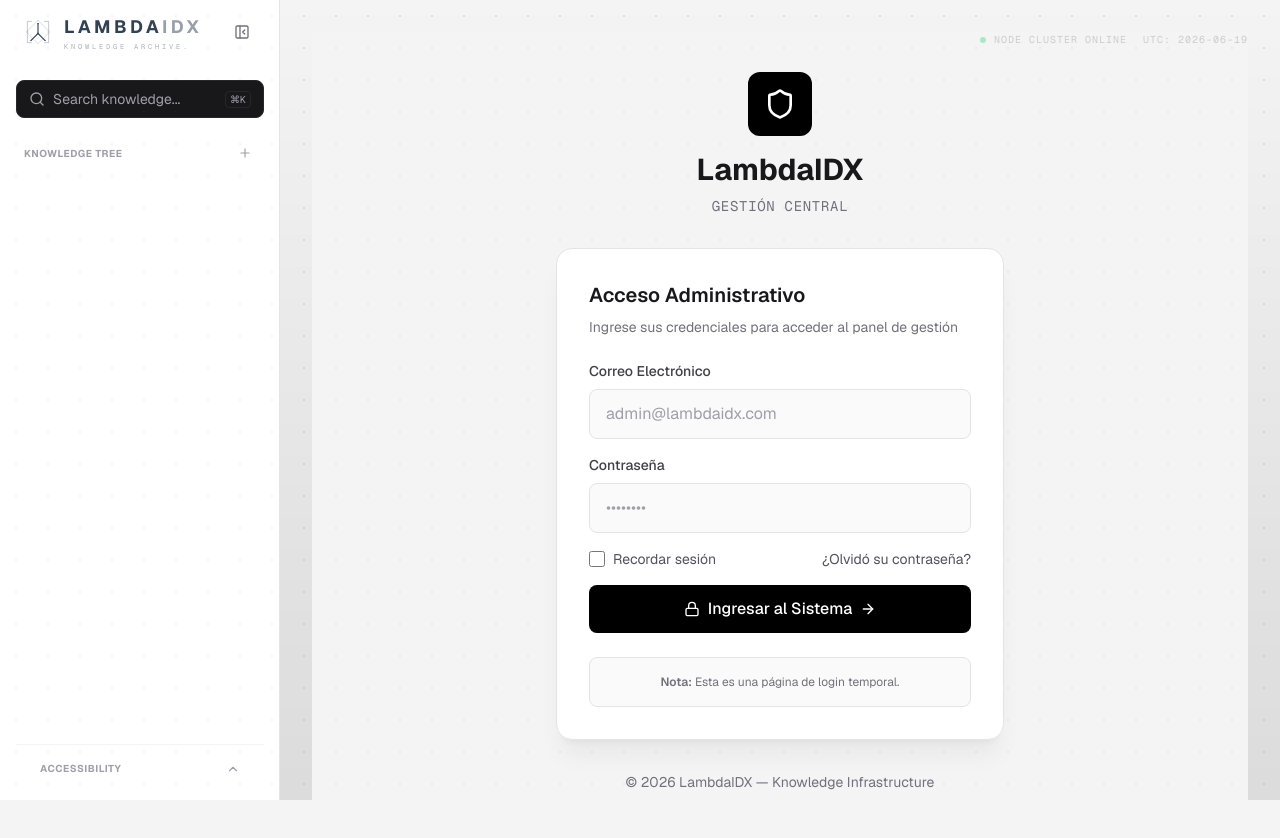
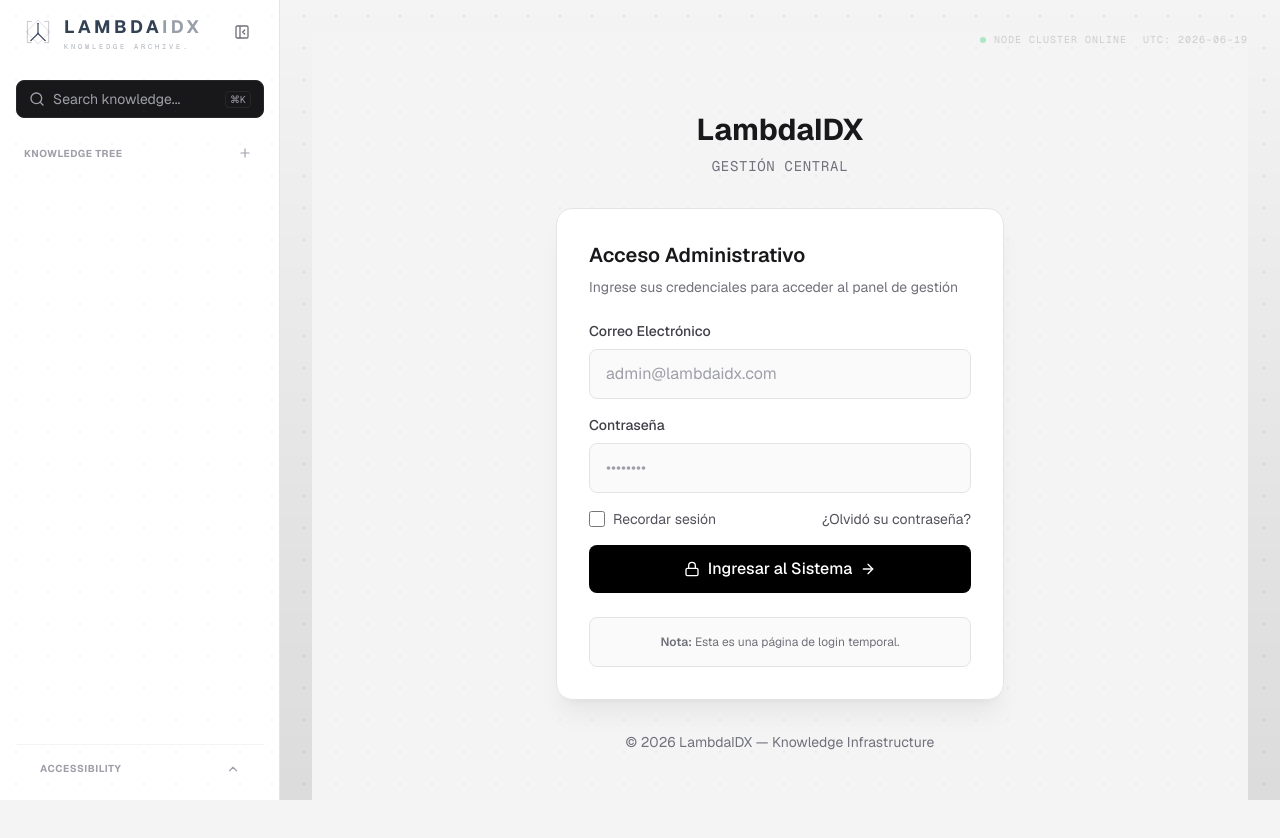
Before and after one commit to LeinadOdreiuqzi/LambdaIDX, a Next.js app: page /admin/login in a window 1280 px wide. Shown: the top 838 px of the page. Built offline with nearby package versions, Linux system fonts and the light colour scheme; no server answers; the database is empty.

Commit message:
Intento de logo eliminado

```diff
--- a/app/(admin)/admin/login/page.tsx
+++ b/app/(admin)/admin/login/page.tsx
@@ -3,7 +3,7 @@
 import React from "react";
 import { useRouter } from "next/navigation";
 import { motion } from "framer-motion";
-import { Lock, Shield, ArrowRight } from "lucide-react";
+import { Lock, ArrowRight } from "lucide-react";
 import Link from "next/link";
 
 export default function LoginPage() {
@@ -41,9 +41,6 @@ export default function LoginPage() {
             transition={{ duration: 0.5, delay: 0.1 }}
             className="text-center mb-8"
           >
-            <div className="inline-flex items-center justify-center w-16 h-16 mb-4 bg-black dark:bg-white rounded-xl">
-              <Shield className="w-8 h-8 text-white dark:text-black" />
-            </div>
             <h1 className="text-3xl font-bold text-zinc-900 dark:text-zinc-100 mb-2">
               LambdaIDX
             </h1>
```
